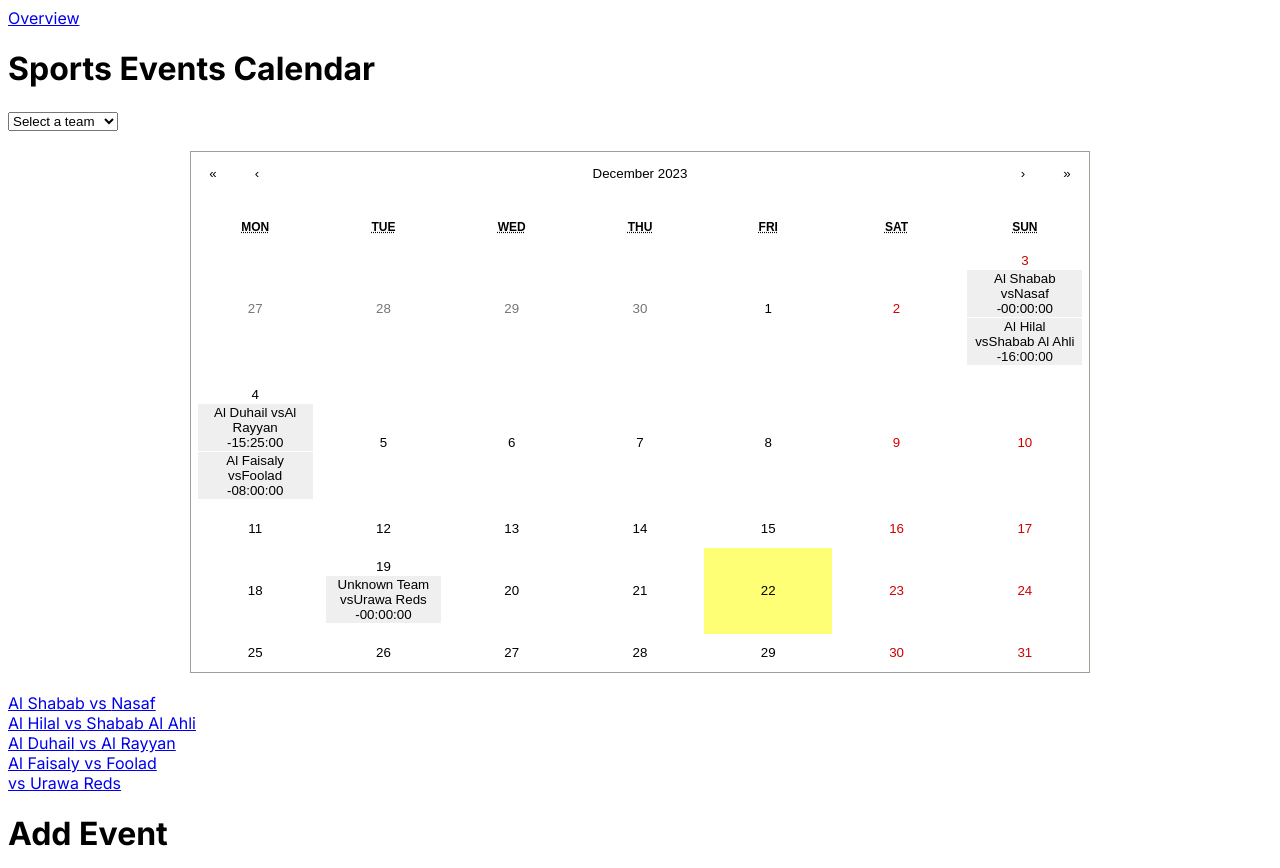
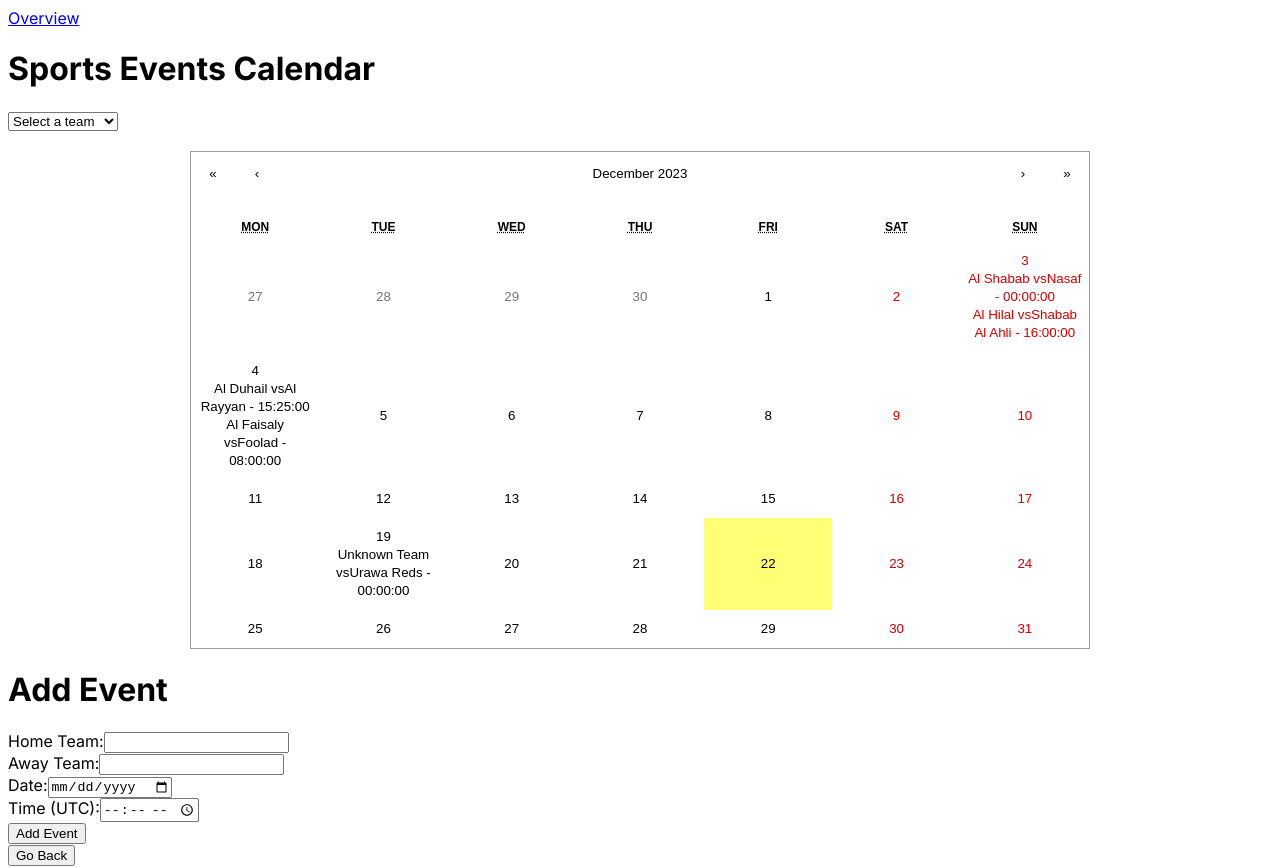
Before and after one commit to srpayong/events-calendar-, a Next.js app: page / in a window 1280 px wide. Shown: the top 868 px of the page. Built offline with nearby package versions, Linux system fonts and the light colour scheme.

Commit message:
Edit functionalities

```diff
--- a/app/Calendar/Calendar.js
+++ b/app/Calendar/Calendar.js
@@ -1,43 +1,49 @@
 import 'react-calendar/dist/Calendar.css';
+import { isSameDay } from 'date-fns';
 import { useRouter } from 'next/navigation';
 import React from 'react';
 import ReactCalendar from 'react-calendar';
 import styles from './page.module.css';
 
 export default function Calendar({ events }) {
+  console.log('Events in Calendar: ', events);
   const router = useRouter();
 
   const handleEventClick = (eventId) => {
     router.push(`/Calendar/${eventId}`);
   };
 
-  // Function to determine what is shown on each calendar tile
   const tileContent = ({ date, view }) => {
     if (view === 'month') {
-      const dayEvents = events.filter(
-        (event) =>
-          new Date(event.dateVenue).toDateString() === date.toDateString(),
+      const dayEvents = events.filter((event) =>
+        isSameDay(new Date(event.dateVenue), date),
       );
+
+      const handleKeyPress = (event, eventId) => {
+        if (event.key === 'Enter') {
+          handleEventClick(eventId);
+        }
+      };
+
       return (
         <div>
           {dayEvents.map((event) => (
-            <div key={`event-div-${event.id}`}>
-              <button
-                className={styles.eventItem}
-                onClick={() => handleEventClick(event.id)}
-              >
-                <div>
-                  {event.homeTeam?.name || 'Unknown Team'} vs
-                  {event.awayTeam?.name || 'Unknown Team'} -{event.timeVenueUTC}
-                </div>
-              </button>
+            <div
+              key={`event-div-${event.id}`}
+              className={styles.eventItem}
+              onClick={() => handleEventClick(event.id)}
+              onKeyDown={(e) => handleKeyPress(e, event.id)}
+              role="button"
+              tabIndex="0"
+            >
+              {event.homeTeam?.name || 'Unknown Team'} vs
+              {event.awayTeam?.name || 'Unknown Team'} - {event.timeVenueUTC}
             </div>
           ))}
         </div>
       );
     }
   };
-
   return (
     <div className={styles.calendarContainer}>
       <ReactCalendar
--- a/app/Calendar/[eventDetailId]/page.js
+++ b/app/Calendar/[eventDetailId]/page.js
@@ -9,7 +9,7 @@
   );
 
   if (!eventDetail) {
-    return <div>Event not found</div>;
+    return <div>Event not found in data</div>;
   }
   const handleGoBack = () => {
     router.back();
--- a/app/Calendar/page.js
+++ b/app/Calendar/page.js
@@ -1,20 +1,28 @@
 'use client';
+
 import Link from 'next/link';
-import sportData from '../../public/sportData.json';
+import React, { useEffect, useState } from 'react';
 import Calendar from './Calendar';
 
 export default function CalendarPage() {
-  const eventsData = sportData.data;
+  const [eventsData, setEventsData] = useState([]);
+
+  useEffect(() => {
+    fetch('/sportData.json')
+      .then((response) => response.json())
+      .then((data) => setEventsData(data.data));
+  }, []);
+
   return (
     <div>
       <Calendar events={eventsData} />
-
       {eventsData.map((eventDetail) => {
         return (
           <div key={`eventDetail-div-${eventDetail.id}`}>
             <Link href={`/Calendar/${eventDetail.id}`}>
               {eventDetail.homeTeam?.name} vs {eventDetail.awayTeam?.name}
             </Link>
+            /{' '}
           </div>
         );
       })}
--- a/app/addEvent/page.js
+++ b/app/addEvent/page.js
@@ -2,16 +2,14 @@
 import { useRouter } from 'next/navigation';
 import React, { useState } from 'react';
 
-export default function AddEvent(props) {
-  const initialFormState = {
+export default function AddEvent({ onAddEvent }) {
+  const router = useRouter();
+  const [formData, setFormData] = useState({
     homeTeam: '',
     awayTeam: '',
     dateVenue: '',
     timeVenueUTC: '',
-  };
-
-  const [formData, setFormData] = useState(initialFormState);
-  const router = useRouter();
+  });
 
   const handleChange = (e) => {
     const { name, value } = e.target;
@@ -23,13 +21,14 @@
 
   const handleSubmit = (e) => {
     e.preventDefault();
-    console.log(formData);
+    const newEvent = {
+      ...formData,
+      id: `event-${Date.now()}`,
+      homeTeam: { name: formData.homeTeam },
+      awayTeam: { name: formData.awayTeam },
+    };
 
-    if (props.onAddEvent) {
-      props.onAddEvent(formData);
-    }
-
-    setFormData(initialFormState);
+    onAddEvent(newEvent);
 
     router.push('/');
   };
@@ -84,7 +83,7 @@
         </div>
         <button type="submit">Add Event</button>
       </form>
-      <button onClick={handleGoBack}> Go Back </button>
+      <button onClick={handleGoBack}>Go Back</button>
     </div>
   );
 }
--- a/app/components/EventFilter.js
+++ b/app/components/EventFilter.js
@@ -1,7 +1,6 @@
 import React from 'react';
 
 export default function EventFilter({ setFilteredEvents, allEvents }) {
-  // Safely extract team names, considering potential null values
   const teamNames = [
     ...new Set(
       allEvents
@@ -9,7 +8,7 @@
           event.homeTeam ? event.homeTeam.name : null,
           event.awayTeam ? event.awayTeam.name : null,
         ])
-        .filter((name) => name !== null), // Filter out null values
+        .filter((name) => name !== null),
     ),
   ];
 
@@ -20,7 +19,6 @@
         (event.homeTeam && event.homeTeam.name === filterValue) ||
         (event.awayTeam && event.awayTeam.name === filterValue),
     );
-    console.log('Filter value:', filterValue);
     console.log('Filtered events:', filtered);
     setFilteredEvents(filtered);
   };
--- a/app/layout.js
+++ b/app/layout.js
@@ -4,8 +4,8 @@
 const inter = Inter({ subsets: ['latin'] });
 
 export const metadata = {
-  title: 'Create Next App',
-  description: 'Generated by create next app',
+  title: 'Sports Events Calendar',
+  description: 'Frontend App',
 };
 
 export default function RootLayout({ children }) {
--- a/app/page.js
+++ b/app/page.js
@@ -1,9 +1,8 @@
 'use client';
-import Link from 'next/link';
-// app/page.js// app/page.js or pages/index.js (depending on where your Home component is located)
+
 import React, { useEffect, useState } from 'react';
-import AddEvent from './addEvent/page.js'; // Import AddEvent component
-import Calendar from './Calendar/page.js';
+import AddEvent from './addEvent/page.js';
+import Calendar from './Calendar/Calendar.js';
 import EventFilter from './components/EventFilter';
 import NavBar from './components/NavBar';
 
@@ -20,6 +19,10 @@
       });
   }, []);
 
+  useEffect(() => {
+    console.log('Filtered Events after update: ', filteredEvents);
+  }, [filteredEvents]);
+
   const handleAddEvent = (newEvent) => {
     const updatedEvents = [...allEvents, newEvent];
     setAllEvents(updatedEvents);
@@ -34,7 +37,7 @@
         setFilteredEvents={setFilteredEvents}
         allEvents={allEvents}
       />
-      <Calendar events={filteredEvents} />
+      <Calendar key={filteredEvents.length} events={filteredEvents} />
       <AddEvent onAddEvent={handleAddEvent} />
     </div>
   );
--- a/package.json
+++ b/package.json
@@ -10,6 +10,7 @@
     "start": "next start"
   },
   "dependencies": {
+    "date-fns": "^3.0.6",
     "next": "14.0.4",
     "react": "^18",
     "react-calendar": "^4.7.0",
```
Also changed, not shown: app/addEvent/AddEventForm.js (deleted, +0 -24 lines), 1 other file (tests, documents, lock files or other folders).
